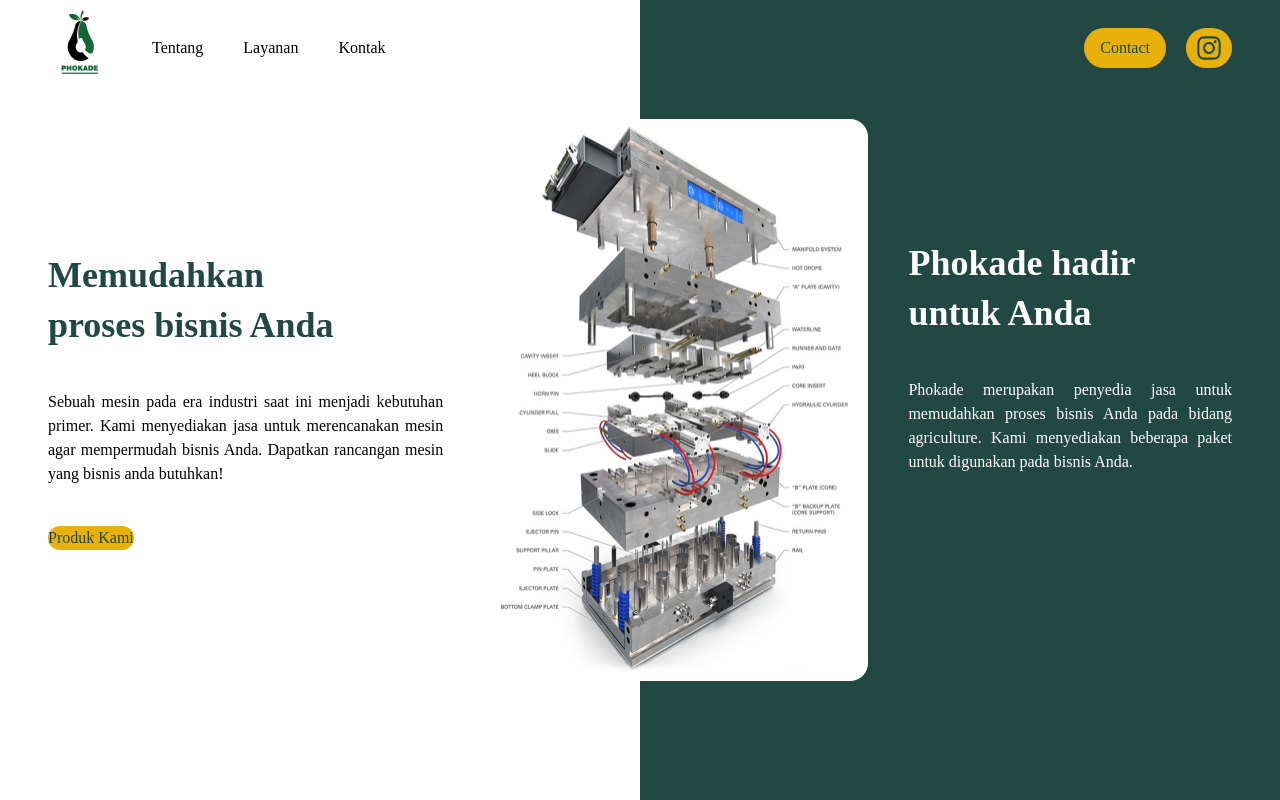
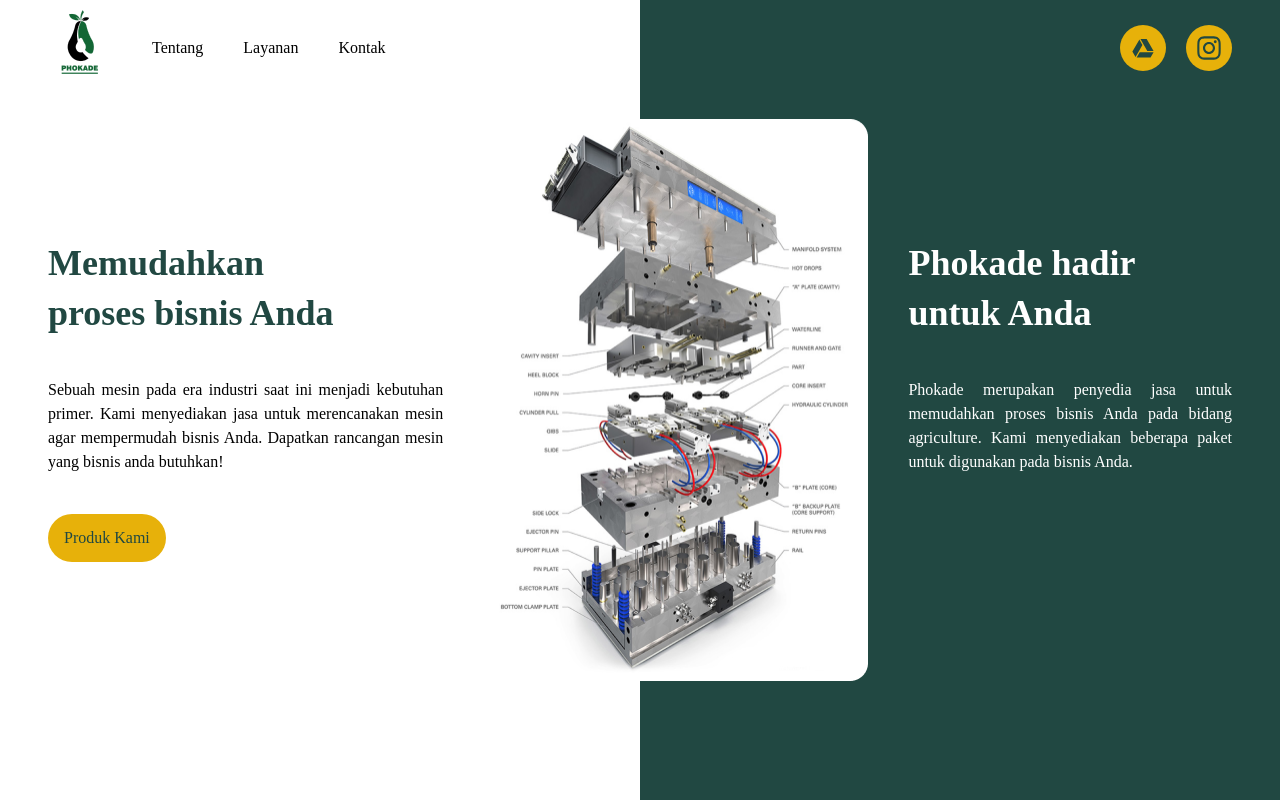
Before and after one commit to Phokade/phokade, a React (Vite) app: page / in a window 1280 px wide. Shown: the top 800 px of the page. Built offline with nearby package versions, Linux system fonts and the light colour scheme.

Commit message:
feat: fix everything

```diff
--- a/src/layers/Contact.jsx
+++ b/src/layers/Contact.jsx
@@ -12,7 +12,7 @@
 		),
 		title: "Whatsapp",
 		data: "(+62) 813 5860 9474",
-		href: "wa.me/6281358609474",
+		href: "https://wa.me/6281358609474",
 	},
 	{
 		id: 2,
--- a/src/layers/Hero.jsx
+++ b/src/layers/Hero.jsx
@@ -24,7 +24,7 @@
 					<p className="text-justify text-base">
 						Sebuah mesin pada era industri saat ini menjadi kebutuhan primer. Kami menyediakan jasa untuk merencanakan mesin agar mempermudah bisnis Anda. Dapatkan rancangan mesin yang bisnis anda butuhkan!
 					</p>
-					<Button content={"Produk Kami"} />
+					<Button content={"Produk Kami"} className="px-4 py-3" />
 				</div>
 				<div>
 					<img src={hero} width="1300px" />
--- a/src/layers/Navbar.jsx
+++ b/src/layers/Navbar.jsx
@@ -4,6 +4,7 @@
 import Button from "../components/Button";
 import { Link } from "react-scroll";
 import { FaBars, FaTimes } from "react-icons/fa";
+import { DiGoogleDrive } from "react-icons/di";
 
 export default function Navbar() {
 	const [nav, setNav] = useState(false);
@@ -52,8 +53,8 @@
 				</div>
 
 				<div className="hidden md:flex gap-5 my-auto text-[#214842] font-semibold">
-					<Button content={"Contact"} className="px-4 py-2" />
-					<Button content={<AiOutlineInstagram size={30} />} className="px-2" />
+					<Button content={<DiGoogleDrive size={30} />} className="p-2" />
+					<Button content={<AiOutlineInstagram size={30} />} className="p-2" />
 				</div>
 
 				{/* Mobile Device */}
--- a/src/layers/Pricing.jsx
+++ b/src/layers/Pricing.jsx
@@ -12,6 +12,10 @@
 			benefits: [
 				{
 					id: 1,
+					name: "Feature 1",
+				},
+				{
+					id: 2,
 					name: "Feature 1",
 				},
 			],
```
